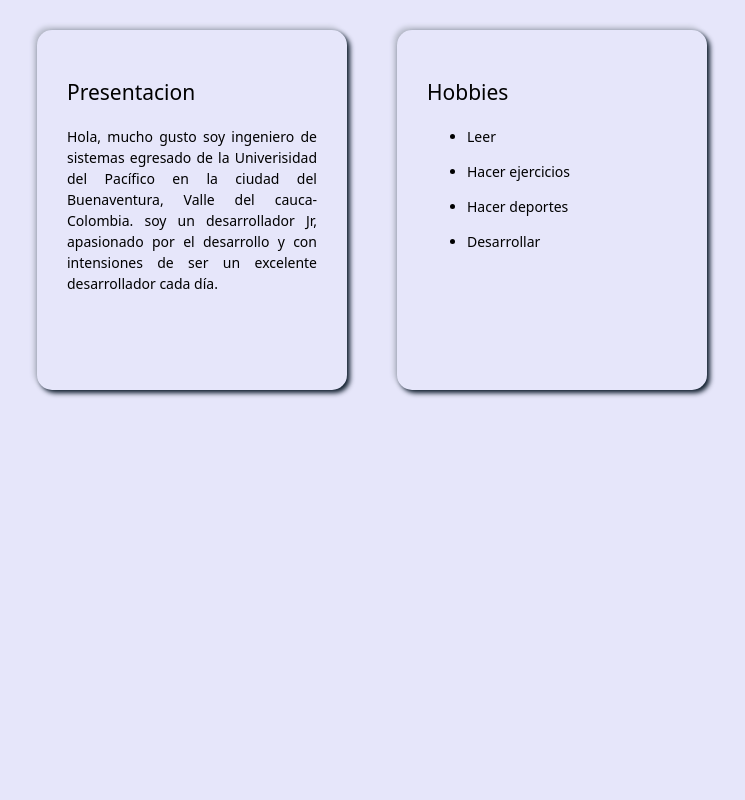
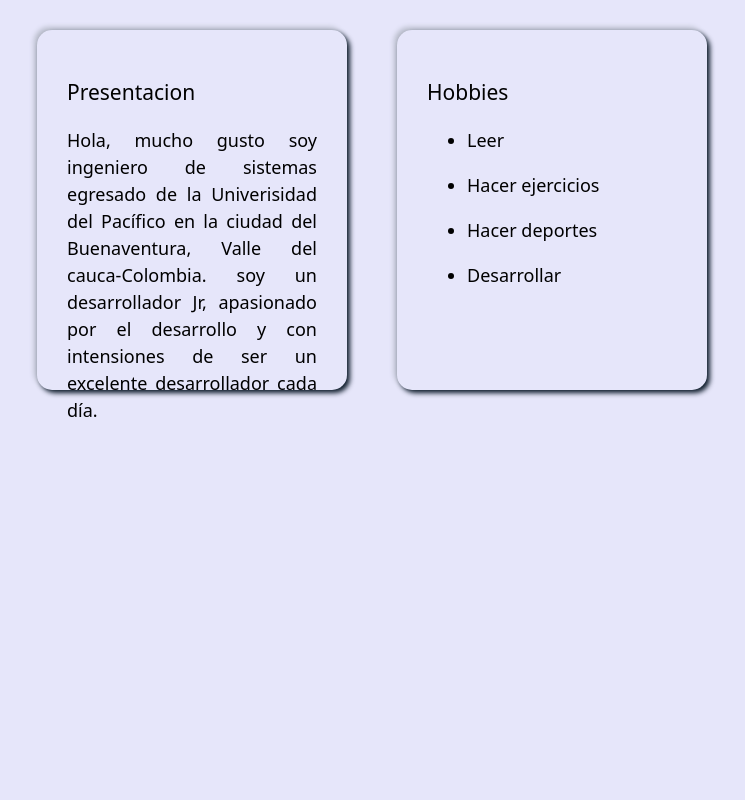
Before and after one commit to FranciscoDJVI/Portafolio, a React (Vite) app in the folder portafolio/: page / in a window 1280 px wide. Shown: the part 840-1640 px from the top of the page, without its empty margins (268-1013 px from the left). Built offline with nearby package versions, Linux system fonts and the light colour scheme.

Commit message:
font-size

```diff
--- a/portafolio/src/App.css
+++ b/portafolio/src/App.css
@@ -48,6 +48,7 @@
   }
   p {
     text-align: justify;
+    font-size: 18px;
   }
   .avatar {
     display: flex;
@@ -171,6 +172,7 @@
   }
   p {
     text-align: justify;
+    font-size: 16px;
   }
   .avatar {
     display: flex;
```
